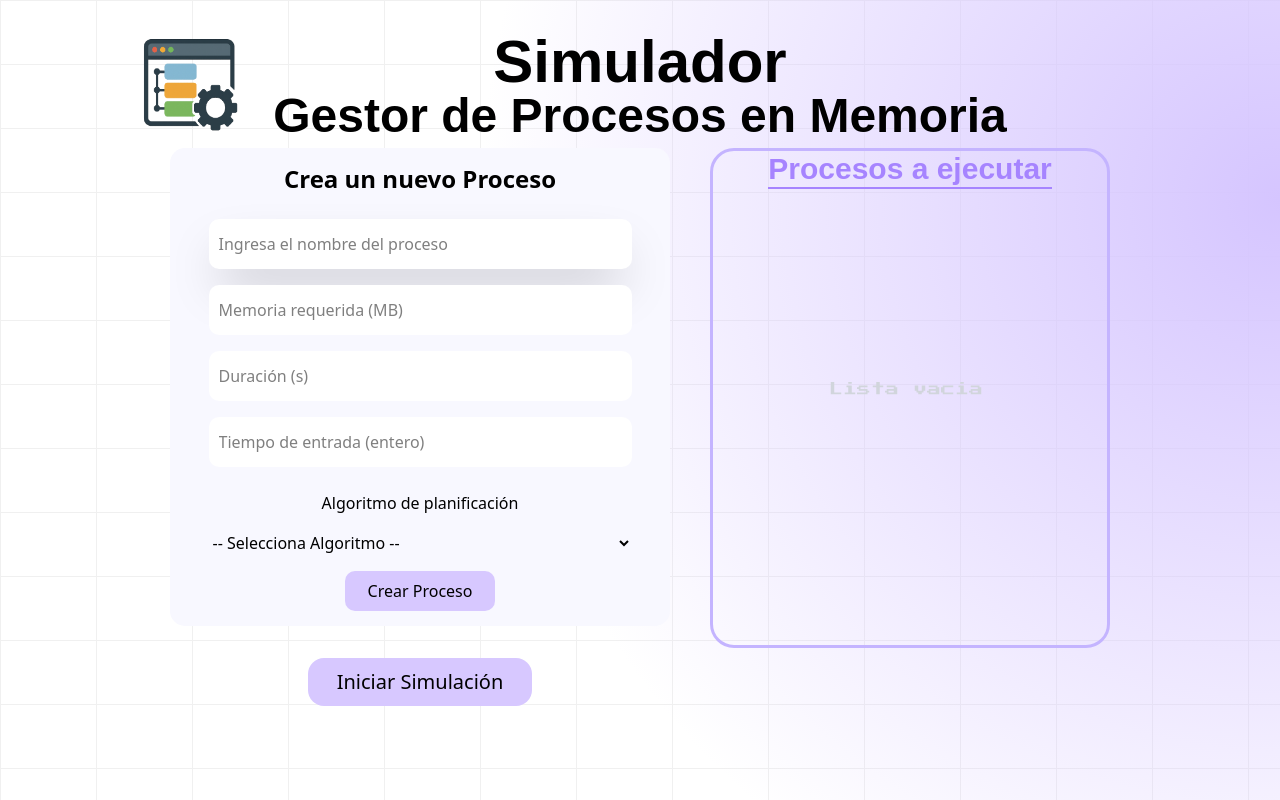
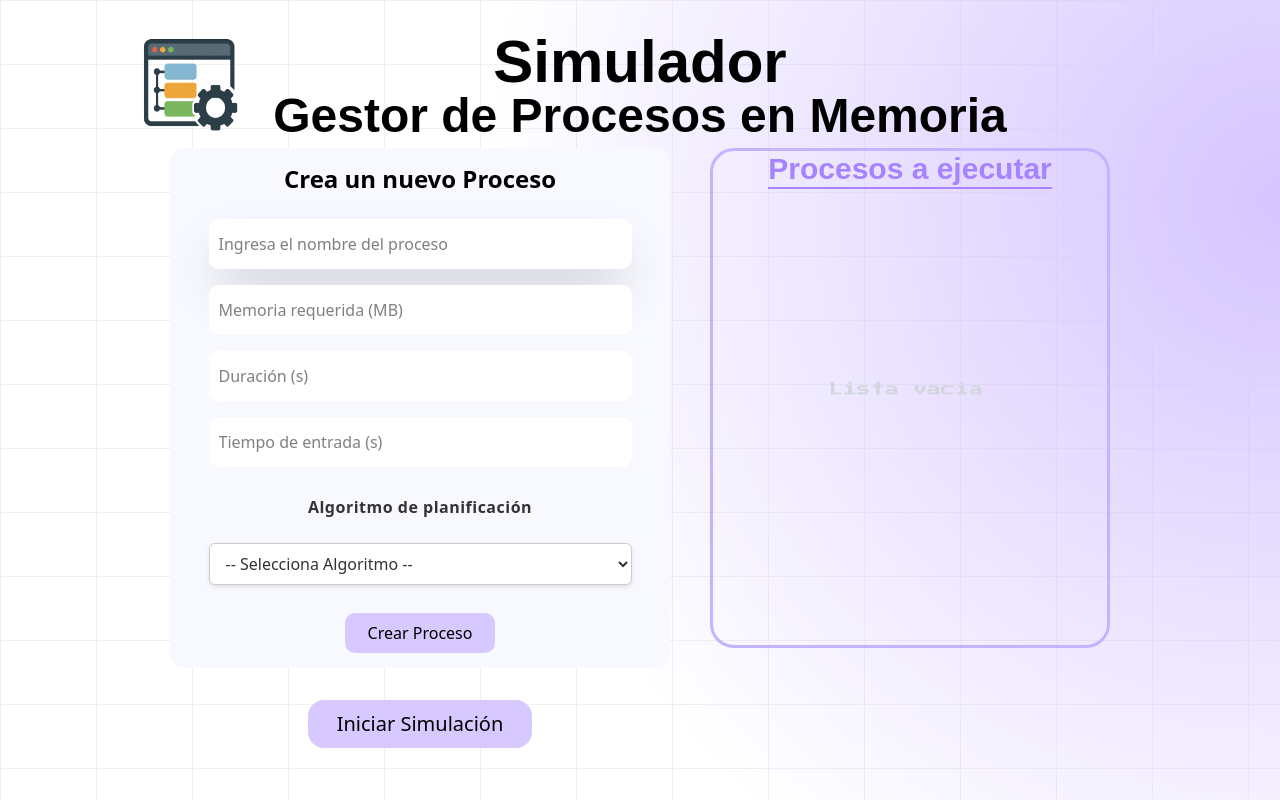
Before and after one commit to Maynor06/SimulatorOfProcessUmg, a React (Vite) app: page / in a window 1280 px wide. Built offline with nearby package versions, Linux system fonts and the light colour scheme; a web font is replaced by a local one.

Commit message:
MEJORA DE ESTILOS

```diff
--- a/src/components/FormProceso.tsx
+++ b/src/components/FormProceso.tsx
@@ -154,18 +154,44 @@ const FormProceso = () => {
                     value={formData.tiempo_Entrada === 0 ? '' : formData.tiempo_Entrada}
                     name='tiempo_Entrada'
                     onChange={handleChange}
-                    placeholder="Tiempo de entrada (entero)"
+                    placeholder="Tiempo de entrada (s)"
                     />
 
-                    <label htmlFor="Algoritmo" style={{ display: 'block', marginTop: '8px' }}>
+
+                    <label
+                    htmlFor="Algoritmo"
+                    style={{
+                        display: 'block',
+                        marginTop: '12px',
+                        marginBottom: '4px',
+                        fontWeight: '600',
+                        fontSize: '1rem',
+                        color: '#333',
+                        letterSpacing: '0.5px'
+                    }}
+                    >
                     Algoritmo de planificación
                     </label>
+
+
                     <select
                     id="Algoritmo"
                     name="Algoritmo"
-                    className="shadow-"
                     value={formData.Algoritmo}
                     onChange={handleChange}
+                    style={{
+                        width: '100%',
+                        padding: '8px 12px',
+                        marginTop: '4px',
+                        marginBottom: '12px',
+                        borderRadius: '6px',
+                        border: '1px solid #ccc',
+                        boxShadow: '0 2px 4px rgba(0,0,0,0.1)',
+                        fontSize: '1rem',
+                        color: '#333',
+                        backgroundColor: '#fff',
+                        cursor: 'pointer'
+                    }}
                     >
                     <option value="">-- Selecciona Algoritmo --</option>
                     <option value="FCFS">FCFS</option>
@@ -173,6 +199,7 @@ const FormProceso = () => {
                     <option value="SRTF">SRTF</option>
                     <option value="RoundRobin">Round Robin</option>
                     </select>
+
 
 
                     {formData.Algoritmo === 'RoundRobin' && (
```
